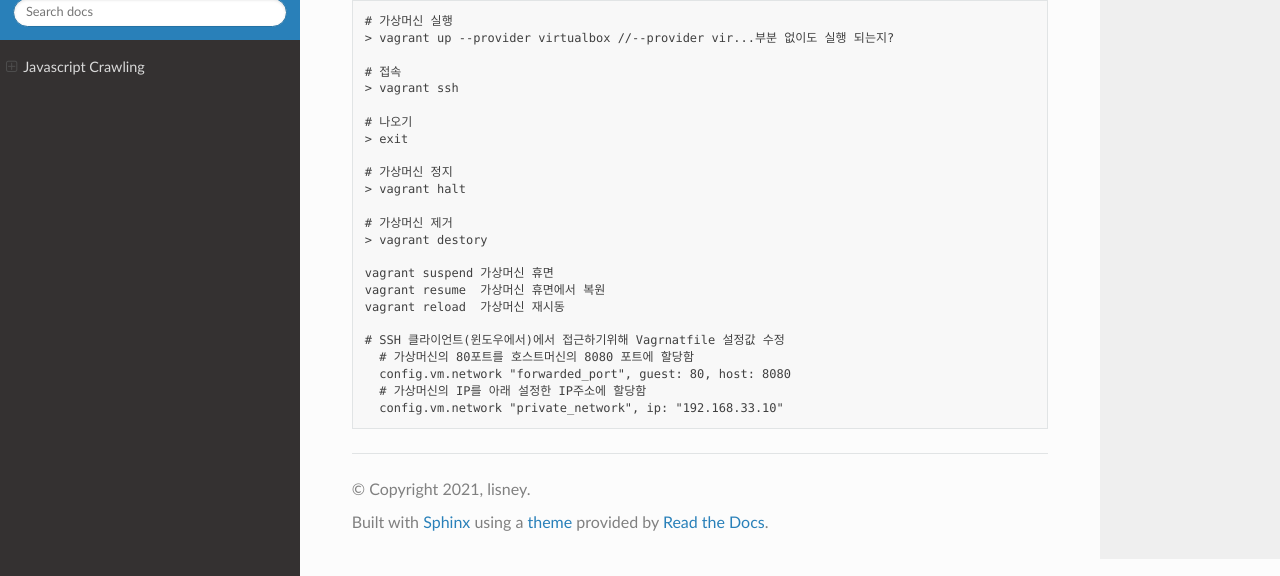
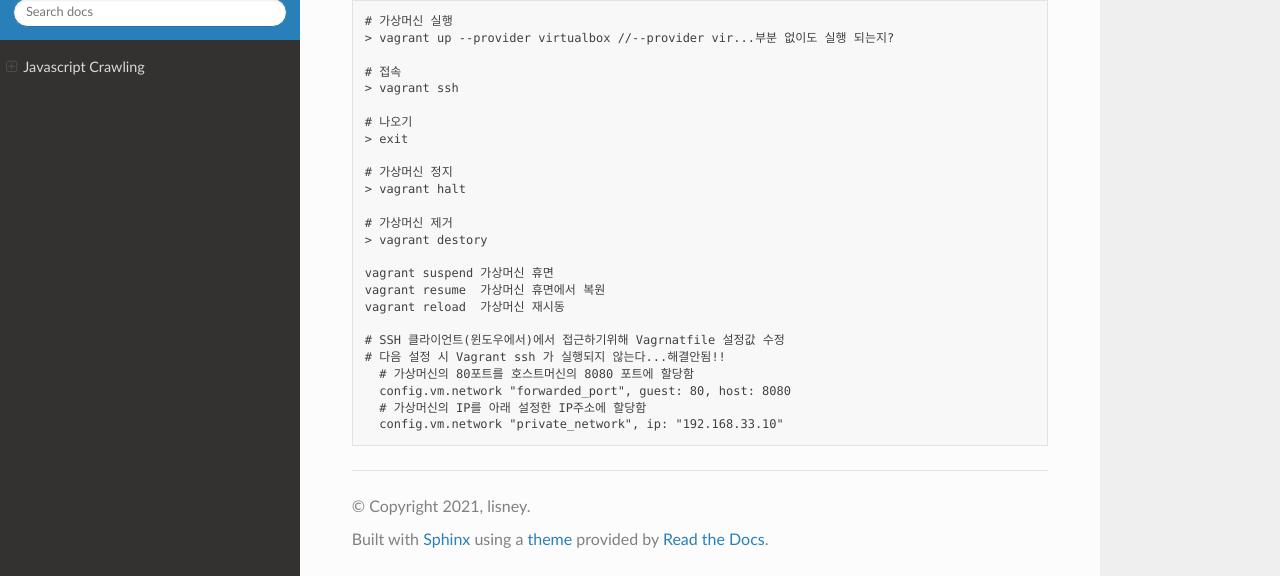
Before and after one commit to lisney/RTD, a Sphinx documentation site: the page built from docs/source/new/javascriptcrawling.md, in a window 1280 px wide and 900 px high, scrolled down 2338 px, cut to the strip 324-900 px from the top of the window. Built offline with Sphinx 7.4.7 and the Read the Docs theme 2.0.0, drawn with Linux system fonts in a browser that asks for light colours; pages that are not in the unit, such as notebooks, are missing from menus.

Commit message:
Update javascriptcrawling.md

```diff
--- a/docs/source/new/javascriptcrawling.md
+++ b/docs/source/new/javascriptcrawling.md
@@ -60,6 +60,7 @@ vagrant resume	가상머신 휴면에서 복원
 vagrant reload	가상머신 재시동
 
 # SSH 클라이언트(윈도우에서)에서 접근하기위해 Vagrnatfile 설정값 수정
+# 다음 설정 시 Vagrant ssh 가 실행되지 않는다...해결안됨!!
   # 가상머신의 80포트를 호스트머신의 8080 포트에 할당함
   config.vm.network "forwarded_port", guest: 80, host: 8080
   # 가상머신의 IP를 아래 설정한 IP주소에 할당함
```
